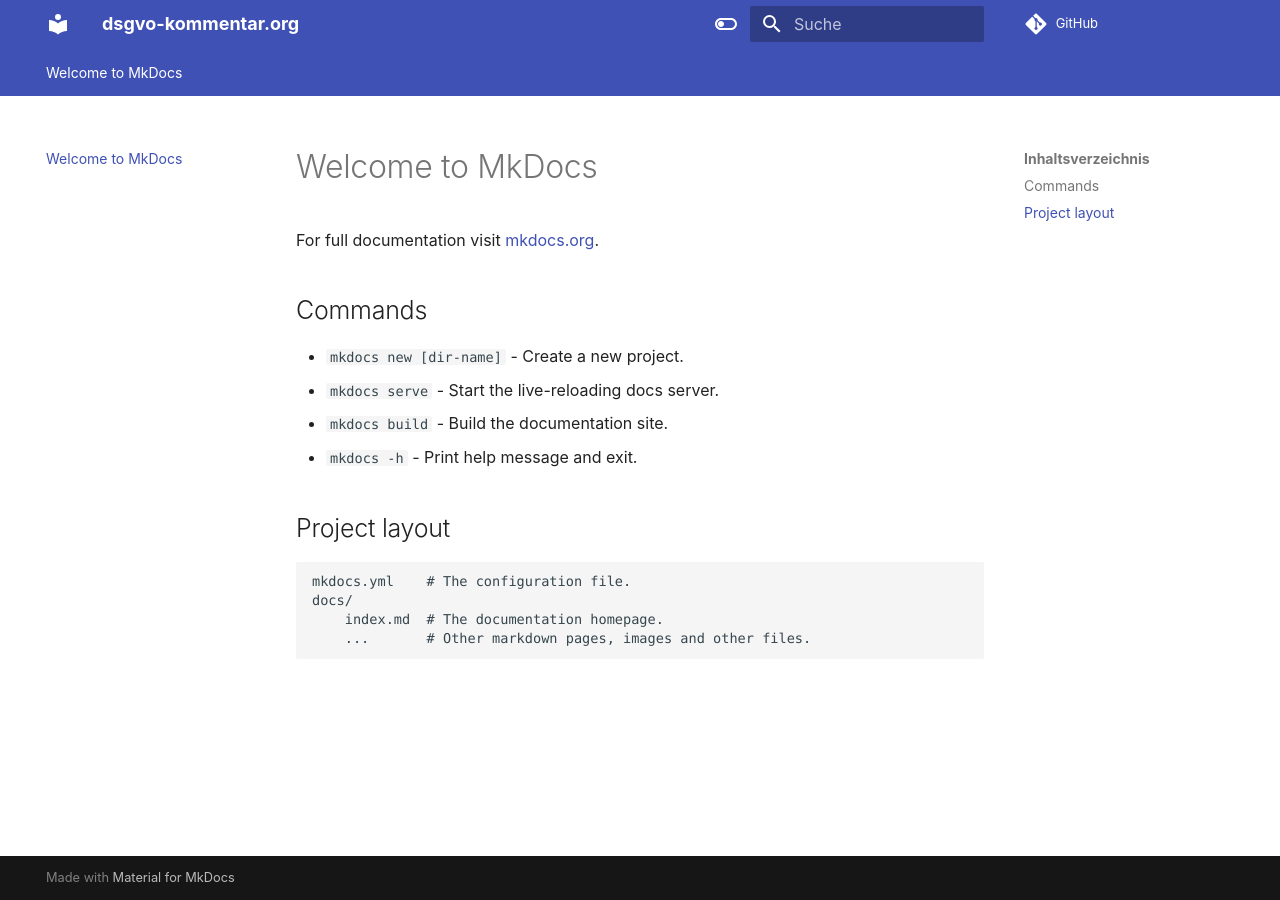
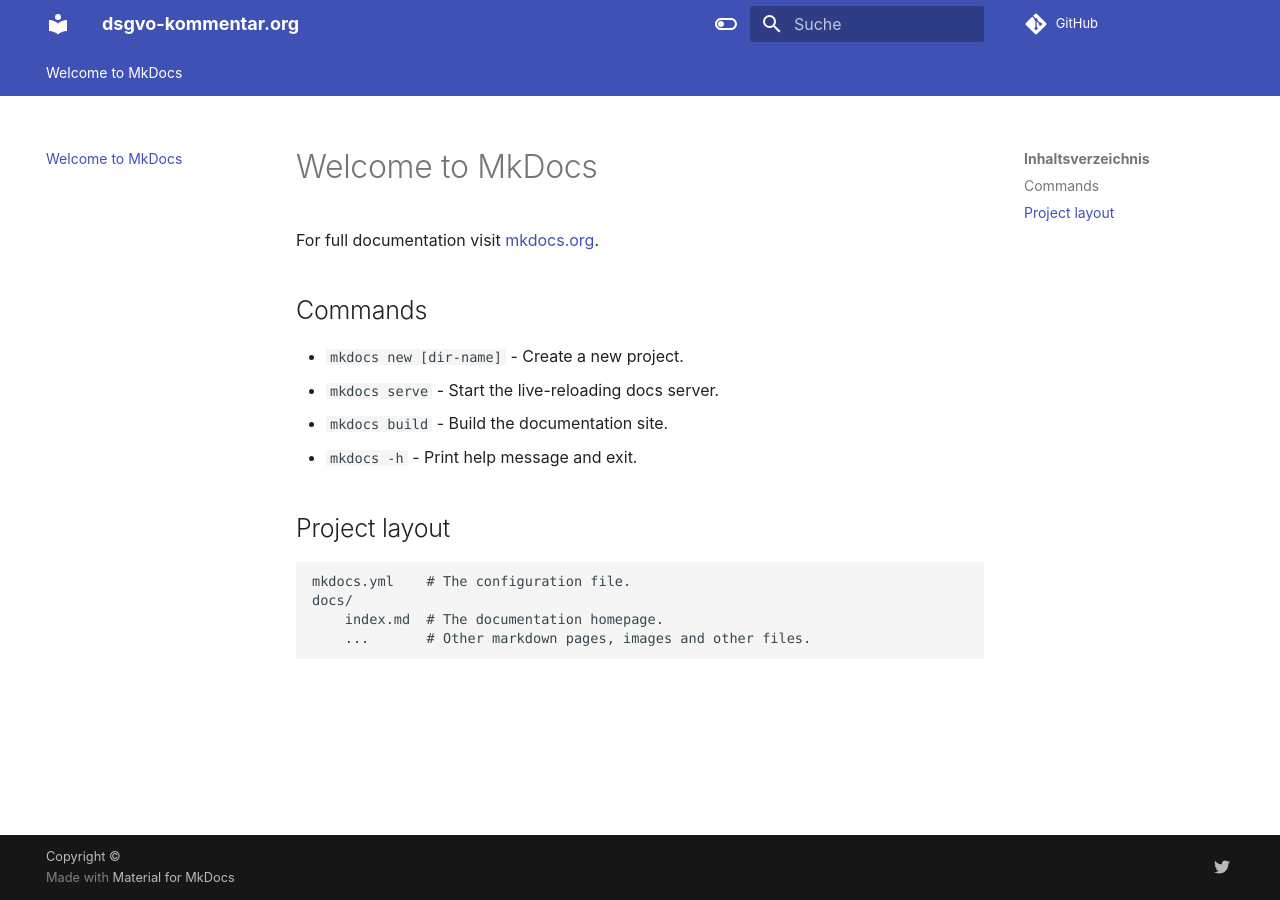
Before and after one commit to dsgvo-kommentar/mkdocs-page, an MkDocs documentation site: the page built from docs/index.md, in a window 1280 px wide. Built offline with MkDocs 1.6.1 and Material for MkDocs 9.7.7, drawn with Linux system fonts in a browser that asks for light colours; comment, search, counter and statistics services are not loaded.

Commit message:
Added copyright and social icon

```diff
--- a/mkdocs.yml
+++ b/mkdocs.yml
@@ -51,3 +51,10 @@ markdown_extensions:
   - def_list
   - pymdownx.tasklist:
       custom_checkbox: true
+
+extra:
+  social:
+    - icon: fontawesome/brands/twitter
+      link: https://twitter.com/DSGVO_Kommentar
+
+copyright: "Copyright &copy;"
```
